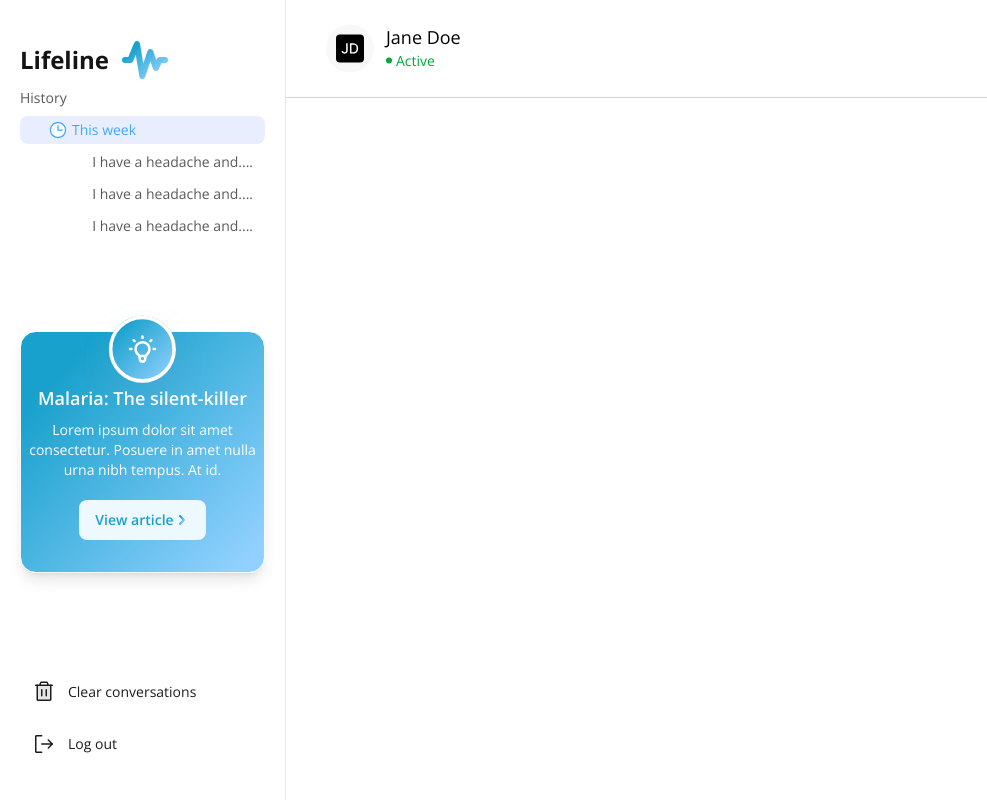
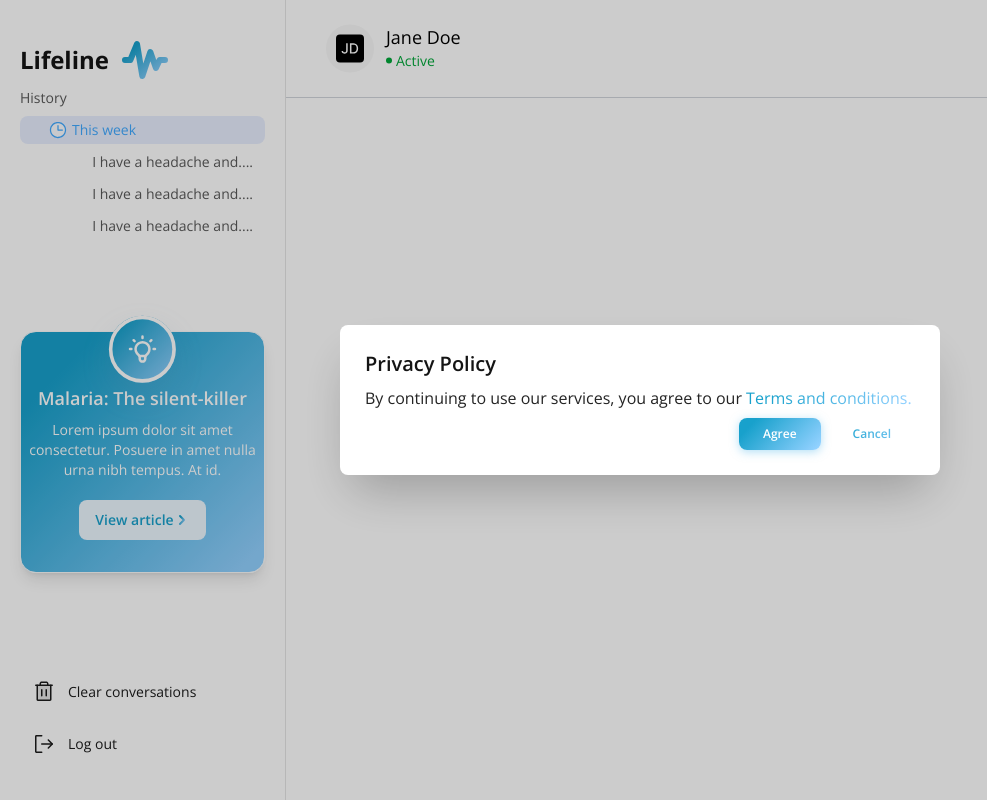
Before and after one commit to shadrxcc/lifelineai, a React (Vite) app: page /dashboard in a window 1280 px wide. Shown: the whole page, without its empty margins (0-987 px from the left). Built offline with nearby package versions, Linux system fonts and the light colour scheme.

Commit message:
feat: build privacy policy popup

```diff
--- a/index.html
+++ b/index.html
@@ -13,6 +13,7 @@
     <title>LifeLine - AI Assisted Medical Aid</title>
   </head>
   <body>
+    <div id="privacy-policy"></div>
     <div id="root"></div>
     <script type="module" src="/src/main.tsx"></script>
   </body>
--- a/src/components/ConversationHeader.tsx
+++ b/src/components/ConversationHeader.tsx
@@ -1,6 +1,8 @@
+import TourDialog from "./TourDialog";
+
 export default function ConversationHeader() {
   return (
-    <div id="convo-header" className="px-10 py-6">
+    <div id="convo-header" className="px-10 relative py-6">
       <div className="flex gap-x-3 items-center">
         <img src="/pfp.svg" alt="" />
         <div className="flex flex-col gap-y-1">
@@ -11,6 +13,14 @@ export default function ConversationHeader() {
           </span>
         </div>
       </div>
+
+      <TourDialog
+        step={1}
+        className="absolute hidden top-14 left-48 z-10"
+        heading="Profile"
+        subHeading="Manage your profile information and medical history."
+        btnText="Next"
+      />
     </div>
   );
 }
--- /dev/null
+++ b/src/components/Modal.tsx
@@ -0,0 +1,61 @@
+import { FC, ReactNode } from "react";
+import ReactDOM from "react-dom";
+
+interface BackdropProps {
+  onClose: () => void;
+}
+
+const Backdrop: FC<BackdropProps> = (props) => {
+  return <div onClick={props.onClose} className="backdrop"></div>;
+};
+
+interface ModalOverlayProps {
+  children: ReactNode;
+}
+
+const ModalOverlay: FC<ModalOverlayProps> = (props) => {
+  return (
+    <div className="modal">
+      <div className="content w-full">{props.children}</div>
+    </div>
+  );
+};
+
+const portalElement = document.getElementById("privacy-policy") as HTMLElement;
+
+interface ModalProps {
+  onClose: () => void;
+  children: ReactNode;
+}
+
+const Modal: FC<ModalProps> = (props) => {
+  return (
+    <>
+      {ReactDOM.createPortal(
+        <Backdrop onClose={props.onClose} />,
+        portalElement
+      )}
+      {ReactDOM.createPortal(
+        <ModalOverlay>{props.children}</ModalOverlay>,
+        portalElement
+      )}
+    </>
+  );
+};
+
+export default Modal;
+
+
+// // Backdrop.propTypes = {
+// //   onClose: PropTypes.func,
+// // };
+
+// // ModalOverlay.propTypes = {
+// //   children: PropTypes.node,
+// // };
+
+// // Modal.propTypes = {
+// //   onClose: PropTypes.func,
+// //   children: PropTypes.node,
+// // };
+// // // validating proptypes
--- /dev/null
+++ b/src/components/PrivacyPolicy.tsx
@@ -0,0 +1,38 @@
+import React from "react";
+import Modal from "./Modal";
+
+interface PrivacyPolicyProps {
+  onClose: () => void;
+}
+
+const PrivacyPolicy: React.FC<PrivacyPolicyProps> = (props) => {
+  return (
+    <Modal onClose={props.onClose}>
+      <div className="privacy-policy w-[600px] m-auto">
+        <p className="text-xl font-semibold leading-7 text-[#141414]">Privacy Policy</p>
+        <p className="text-[#242424] text-base leading-4">
+          By continuing to use our services, you agree to our <span className="gradient-text">Terms and
+          conditions.</span>
+        </p>
+        <div className="flex justify-end w-full">
+          <div className="flex items-center gap-x-2">
+            <button
+              id="agree"
+              className="px-6 rounded-lg text-white text-xs font-semibold leading-4 py-2"
+            >
+              Agree
+            </button>
+            <button
+              onClick={props.onClose}
+              className="px-6 py-2 bg-[#EDF8FF] leading-4 text-xs font-semibold rounded-lg gradient-text text-[#EDF8FF]"
+            >
+              Cancel
+            </button>
+          </div>
+        </div>
+      </div>
+    </Modal>
+  );
+};
+
+export default PrivacyPolicy;
--- a/src/components/SideBar.tsx
+++ b/src/components/SideBar.tsx
@@ -1,4 +1,5 @@
 import CreditCard from "./CreditCard";
+import TourDialog from "./TourDialog";
 
 const SideBar = () => {
   return (
@@ -12,6 +13,7 @@ const SideBar = () => {
           <img src="/heart-logo.svg" alt="" />
         </div>
 
+        <div className="history-wrapper relative">
           <div className="history flex flex-col gap-y-2">
             <p className="text-[#595959] text-sm leading-5">History</p>
             <div className="flex flex-col gap-y-2">
@@ -26,13 +28,30 @@ const SideBar = () => {
               </div>
             </div>
           </div>
+
+          <TourDialog step={2}
+            className="absolute z-10 top-7 hidden right-[-27em]"
+            heading="History"
+            subHeading="View, copy, regenerate responses for all prompts from the past week"
+            btnText="Next"
+          />
+        </div>
       </div>
 
+      <div className="relative">
         <CreditCard
           btnText="View article"
           heading="Malaria: The silent-killer"
           subHeading="Lorem ipsum dolor sit amet consectetur. Posuere in amet nulla urna nibh tempus. At id."
         />
+
+        <TourDialog step={3}
+          className="absolute hidden top-11 right-[-25em] z-10"
+          heading="Daily Articles"
+          subHeading="Receive daily updates on articles related to your last searched symptom."
+          btnText="Complete"
+        />
+      </div>
 
       <div
         id="actions"
--- /dev/null
+++ b/src/components/TourDialog.tsx
@@ -0,0 +1,44 @@
+const TourDialog = ({
+  heading,
+  subHeading,
+  className,
+  btnText,
+  step,
+}: {
+  heading?: string;
+  subHeading?: string;
+  step: string | number;
+  className?: string;
+  btnText?: string;
+}) => {
+  return (
+    <div
+      className={`p-4 rounded bg-white w-[391px] flex flex-col gap-y-4 shadow-lg mx-auto border border-gray-50 ${className}`}
+    >
+      <div className="flex flex-col gap-y-3.5">
+        <div className="flex items-center justify-between">
+          <p className="text-xl text-[#242424] leading-7 font-semibold">
+            {heading}
+          </p>
+          <img src="/dismiss.svg" alt="" />
+        </div>
+
+        <div>
+          <p className="text-[#424242] text-base leading-6">{subHeading}</p>
+        </div>
+      </div>
+
+      <div className="flex items-center justify-between">
+        <p className="text-sm text-[#616161] leading-5">{step} of 3</p>{" "}
+        <button
+          id="tour-btn"
+          className="flex border text-white leading-4 items-center py-2 px-6 font-semibold text-xs"
+        >
+          {btnText}
+        </button>
+      </div>
+    </div>
+  );
+};
+
+export default TourDialog;
--- a/src/index.css
+++ b/src/index.css
@@ -95,3 +95,67 @@ html body {
   background: var(--light-100, #fff);
   backdrop-filter: blur(5px);
 }
+
+#tour-btn {
+  border-radius: 8px;
+  background: var(
+    --main-primary,
+    linear-gradient(134deg, #18a1cc 16.37%, #92d1ff 94.77%)
+  );
+
+  /* Button */
+  box-shadow: 0px 2px 10px 0px rgba(101, 192, 237, 0.5);
+}
+
+.backdrop {
+  position: fixed;
+  top: 0;
+  left: 0;
+  width: 100%;
+  display: flex;
+  justify-content: center;
+  height: 100vh;
+  z-index: 20;
+  background: linear-gradient(
+    0deg,
+    rgba(0, 0, 0, 0.2) 0%,
+    rgba(0, 0, 0, 0.2) 100%
+  );
+}
+
+.modal {
+  position: fixed;
+  top: 0;
+  bottom: 0;
+  left: 0;
+  right: 0;
+  width: 100%;
+  display: flex;
+  justify-content: center;
+  align-items: center;
+  box-shadow: 0 2px 8px rgba(0, 0, 0, 0.25);
+  z-index: 30;
+  animation: scale 0.4s ease-in-out forwards;
+  transition: all;
+}
+
+.privacy-policy {
+  padding: 24px;
+  flex-direction: column;
+  display: flex;
+  align-items: flex-start;
+  gap: 12px;
+  border-radius: var(--corner-radius-80, 8px);
+  border: 1px solid
+    var(--neutral-stroke-transparent-rest, rgba(255, 255, 255, 0));
+  background: var(--neutral-background-1-rest, #fff);
+  box-shadow: 0px 25px 50px -12px rgba(0, 0, 0, 0.25);
+}
+
+#agree {
+  background: var(
+    --main-primary,
+    linear-gradient(134deg, #18a1cc 16.37%, #92d1ff 94.77%)
+  );
+  box-shadow: 0px 2px 10px 0px rgba(101, 192, 237, 0.5);
+}
--- a/src/pages/Dashboard.tsx
+++ b/src/pages/Dashboard.tsx
@@ -1,17 +1,30 @@
-import Conversation from "../components/Conversation"
-import SideBar from "../components/SideBar"
+import Conversation from "../components/Conversation";
+import { useState } from "react";
+import SideBar from "../components/SideBar";
+import PrivacyPolicy from "../components/PrivacyPolicy";
 
 const Dashboard = () => {
+  const [privacyPolicy, setPrivacyPolicy] = useState(true);
+  // const showPrivacy = () => {
+  //   setPrivacyPolicy(true);
+  // };
+
+  const closePrivacy = () => {
+    setPrivacyPolicy(false);
+  };
   return (
-    <div className="flex w-full ">
-      <div className=''>
-        <SideBar />
+    <>
+      {privacyPolicy && <PrivacyPolicy onClose={closePrivacy} />}
+      <div className="flex w-full ">
+        <div className="">
+          <SideBar />
+        </div>
+        <div className="flex-1">
+          <Conversation />
+        </div>
       </div>
-      <div className="flex-1">
-        <Conversation/>
-      </div>
-    </div>
-  )
-}
+    </>
+  );
+};
 
-export default Dashboard
+export default Dashboard;
```
Also changed, not shown: src/components/Conversation.tsx (+7 -4 lines), src/components/CreditCard.tsx (+9 -7 lines), public/dismiss.svg (added). Lines whose indentation alone changed are shown as unchanged.
